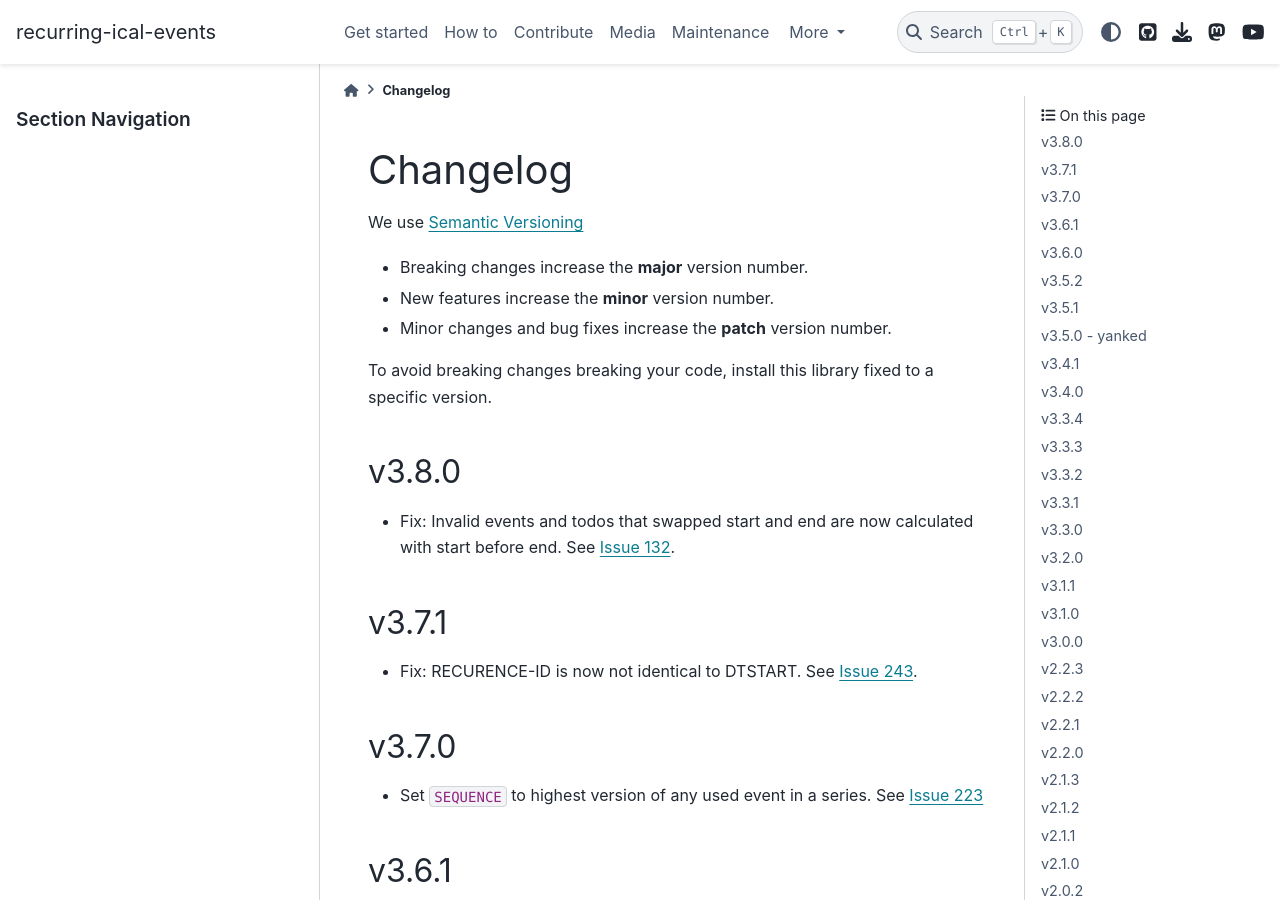
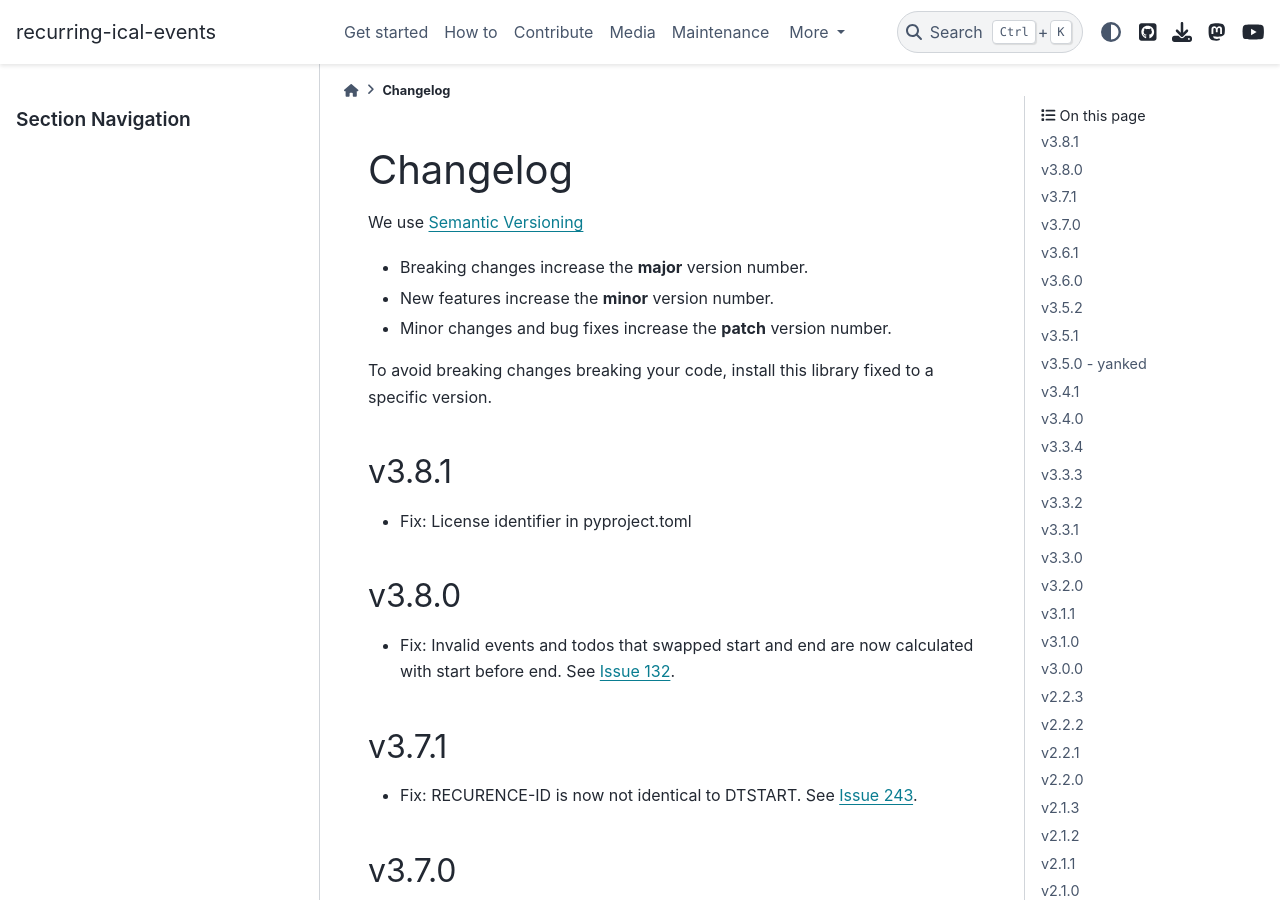
Before and after one commit to niccokunzmann/python-recurring-ical-events, a Sphinx documentation site: the page built from docs/changelog.md, in a window 1280 px wide and 900 px high. Built offline with Sphinx 7.4.7 and the PyData theme 0.15.4, drawn with Linux system fonts in a browser that asks for light colours.

Commit message:
log changes

```diff
--- a/docs/changelog.md
+++ b/docs/changelog.md
@@ -14,6 +14,10 @@ We use [Semantic Versioning](https://semver.org)
 - Minor changes and bug fixes increase the **patch** version number.
 
 To avoid breaking changes breaking your code, install this library fixed to a specific version.
+
+## v3.8.1
+
+- Fix: License identifier in pyproject.toml
 
 ## v3.8.0
 
```
